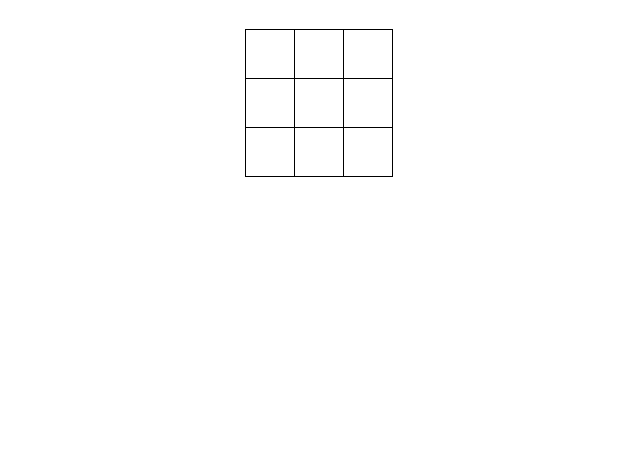
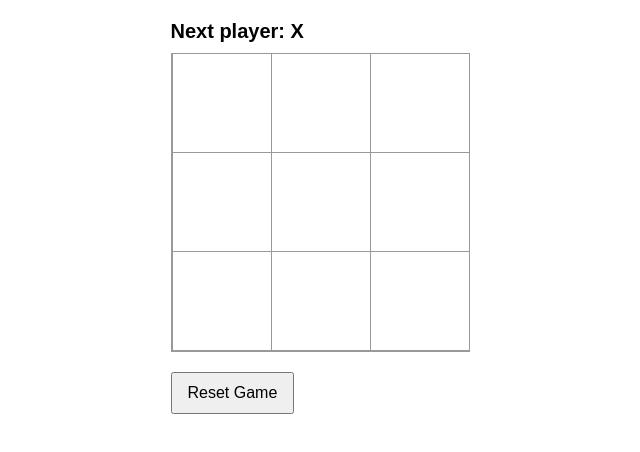
Before and after one commit to tivrfoa/learning-react, a React (Create React App) app: page /grok3 in a window 1280 px wide. Shown: the top 452 px of the page, without its empty margins (320-960 px from the left). Built offline with nearby package versions, Linux system fonts and the light colour scheme.

Commit message:
buggy: Gemini 2.5 Pro bug opposite diagonal.
rest is working fine

```diff
--- /dev/null
+++ b/src/Gemini2.5Pro.css
@@ -0,0 +1,59 @@
+/* Add this to your App.css or a relevant CSS file */
+body {
+    font-family: sans-serif;
+    margin: 20px;
+    padding: 0;
+    display: flex;
+    justify-content: center;
+    align-items: center;
+    flex-direction: column; /* Center the game */
+  }
+
+  .status {
+    margin-bottom: 10px;
+    font-size: 20px;
+    font-weight: bold;
+  }
+
+  .board-container {
+    position: relative; /* Important for positioning the line */
+    display: flex;
+    flex-direction: column;
+    border: 1px solid #999; /* Optional: border around the whole board */
+  }
+
+  .board-row {
+    display: flex;
+  }
+
+  .square {
+    width: 100px;   /* IMPORTANT: Match this in getLineStyle */
+    height: 100px;  /* IMPORTANT: Match this in getLineStyle */
+    background: #fff;
+    border: 1px solid #999;
+    font-size: 50px; /* Increased font size for X/O */
+    font-weight: bold;
+    line-height: 100px; /* Vertically center X/O */
+    text-align: center;
+    margin-right: -1px; /* Collapse borders */
+    margin-top: -1px;   /* Collapse borders */
+    padding: 0;
+    cursor: pointer;
+  }
+
+  .square:focus {
+    outline: none;
+  }
+
+  .winner-line {
+    /* Styles are applied dynamically via the 'style' prop in React */
+    /* You can add a default transition here if you like */
+    transition: width 0.5s ease-in-out, height 0.5s ease-in-out, transform 0.5s ease-in-out;
+  }
+
+  button { /* Style for the reset button */
+    margin-top: 20px;
+    padding: 10px 15px;
+    font-size: 16px;
+    cursor: pointer;
+  }
--- /dev/null
+++ b/src/Gemini2.5Pro.js
@@ -0,0 +1,201 @@
+import { useState } from 'react';
+import "./Gemini2.5Pro.css";
+
+function Square({ value, onSquareClick }) {
+  return (
+    <button className="square" onClick={onSquareClick}>
+      {value}
+    </button>
+  );
+}
+
+// This global board variable is problematic for React's rendering and state management.
+// It's better to derive the board state from the `squares` array directly within the component
+// or pass it down if multiple components need it in a more complex scenario.
+// For this example, we'll adapt the logic but ideally, this would be refactored.
+const boardLogic = {
+  getBoard: (squares) => {
+    const currentBoard = [];
+    for (let r = 0; r < 3; r++) {
+      currentBoard[r] = [];
+      for (let c = 0; c < 3; c++) {
+        currentBoard[r][c] = squares[r * 3 + c];
+      }
+    }
+    return currentBoard;
+  },
+  checkDir: function (r, c, dr, dc, v, currentBoard) {
+    for (let i = 0; i < 3; i++, r += dr, c += dc) {
+      if (r < 0 || r >= 3 || c < 0 || c >= 3 || !currentBoard[r][c] || currentBoard[r][c] !== v) {
+        return false;
+      }
+    }
+    return true;
+  }
+};
+
+const rowColumnMap = [];
+for (let r = 0; r < 3; r++) {
+  for (let c = 0; c < 3; c++) {
+    rowColumnMap.push([r, c]);
+  }
+}
+
+export default function Board() {
+  const [winnerInfo, setWinnerInfo] = useState(null); // Stores { winner: 'X', line: [0,1,2], type: 'horizontal-0' }
+  const [turn, setTurn] = useState('X');
+  const [squares, setSquares] = useState(Array(9).fill(null));
+
+  function handleClick(i) {
+    if (squares[i] !== null || winnerInfo) return; // Prevent moves if square is taken or game over
+
+    const v = turn;
+    const nextSquares = squares.slice();
+    nextSquares[i] = v;
+    setSquares(nextSquares);
+
+    const currentBoardState = boardLogic.getBoard(nextSquares); // Get current board from squares
+
+    const [r, c] = rowColumnMap[i];
+    let result = null;
+    let lineDetails = null;
+
+    // Check columns
+    for (let col = 0; col < 3; col++) {
+      if (boardLogic.checkDir(0, col, 1, 0, v, currentBoardState)) {
+        result = v + ' won vertical';
+        lineDetails = { type: 'vertical', line: [col, col + 3, col + 6], index: col };
+        break;
+      }
+    }
+
+    // Check rows
+    if (!result) {
+      for (let ro = 0; ro < 3; ro++) {
+        if (boardLogic.checkDir(ro, 0, 0, 1, v, currentBoardState)) {
+          result = v + ' won horizontal';
+          lineDetails = { type: 'horizontal', line: [ro * 3, ro * 3 + 1, ro * 3 + 2], index: ro };
+          break;
+        }
+      }
+    }
+
+    // Check main diagonal
+    if (!result) {
+      if (boardLogic.checkDir(0, 0, 1, 1, v, currentBoardState)) {
+        result = v + ' won main diagonal';
+        lineDetails = { type: 'diagonal-main', line: [0, 4, 8] };
+      }
+    }
+
+    // Check opposite diagonal
+    if (!result) {
+      if (boardLogic.checkDir(0, 2, 1, -1, v, currentBoardState)) { // Corrected checkDir call for opposite diagonal
+        result = v + ' won opposite diagonal';
+        lineDetails = { type: 'diagonal-opposite', line: [2, 4, 6] };
+      }
+    }
+
+    if (result) {
+      setWinnerInfo({ winner: v, line: lineDetails.line, type: lineDetails.type, index: lineDetails.index });
+    } else if (nextSquares.every(square => square !== null)) {
+      setWinnerInfo({ winner: 'Draw', line: null, type: 'draw' });
+      result = 'Draw';
+    }
+
+    if (!result) { // Only change turn if no winner and not a draw
+        setTurn(turn === 'X' ? 'O' : 'X');
+    }
+  }
+
+  // Function to calculate line style
+  const getLineStyle = () => {
+    if (!winnerInfo || !winnerInfo.line) return {};
+
+    const { type, index } = winnerInfo;
+    // Assuming square size is 100px and gap is 0 for simplicity here.
+    // You'll need to adjust these based on your actual CSS for .square
+    const squareSize = 100; // Match this with your .square CSS width/height
+    const boardPadding = 5; // If your board has padding
+    const lineThickness = 8;
+
+    const commonStyle = {
+      position: 'absolute',
+      backgroundColor: 'red', // Line color
+      height: `${lineThickness}px`,
+      width: `${squareSize * 3 - 2 * boardPadding}px`, // Default for horizontal
+      transformOrigin: 'top left',
+      zIndex: 1,
+    };
+
+    switch (type) {
+      case 'horizontal':
+        return {
+          ...commonStyle,
+          top: `${squareSize * index + squareSize / 2 - lineThickness / 2 + boardPadding}px`,
+          left: `${boardPadding}px`,
+        };
+      case 'vertical':
+        return {
+          ...commonStyle,
+          width: `${lineThickness}px`,
+          height: `${squareSize * 3 - 2 * boardPadding}px`,
+          top: `${boardPadding}px`,
+          left: `${squareSize * index + squareSize / 2 - lineThickness / 2 + boardPadding}px`,
+        };
+      case 'diagonal-main':
+        return {
+          ...commonStyle,
+          width: `${Math.sqrt(2) * (squareSize * 3 - 2 * boardPadding - squareSize/3)}px`, // Adjusted length for diagonal
+          top: `${boardPadding + squareSize/6}px`,
+          left: `${boardPadding + squareSize/6}px`,
+          transform: 'rotate(45deg)',
+        };
+      case 'diagonal-opposite':
+        return {
+          ...commonStyle,
+          width: `${Math.sqrt(2) * (squareSize * 3 - 2 * boardPadding - squareSize/3)}px`,
+          top: `${boardPadding + squareSize/6}px`,
+          left: `${squareSize * 3 - boardPadding - squareSize/6}px`, // Adjusted left for opposite diagonal
+          transform: 'rotate(135deg)',
+          transformOrigin: 'top right',
+        };
+      default:
+        return {};
+    }
+  };
+
+  const status = winnerInfo ? (winnerInfo.winner === 'Draw' ? 'It\'s a Draw!' : `Winner: ${winnerInfo.winner}`) : `Next player: ${turn}`;
+
+  return (
+    <>
+      <div className="status">{status}</div>
+      <div className="board-container"> {/* Added a container for relative positioning of the line */}
+        <div className="board-row">
+          <Square value={squares[0]} onSquareClick={() => handleClick(0)} />
+          <Square value={squares[1]} onSquareClick={() => handleClick(1)} />
+          <Square value={squares[2]} onSquareClick={() => handleClick(2)} />
+        </div>
+        <div className="board-row">
+          <Square value={squares[3]} onSquareClick={() => handleClick(3)} />
+          <Square value={squares[4]} onSquareClick={() => handleClick(4)} />
+          <Square value={squares[5]} onSquareClick={() => handleClick(5)} />
+        </div>
+        <div className="board-row">
+          <Square value={squares[6]} onSquareClick={() => handleClick(6)} />
+          <Square value={squares[7]} onSquareClick={() => handleClick(7)} />
+          <Square value={squares[8]} onSquareClick={() => handleClick(8)} />
+        </div>
+        {winnerInfo && winnerInfo.line && (
+          <div className="winner-line" style={getLineStyle()}></div>
+        )}
+      </div>
+      <button onClick={() => { // Reset button
+          setSquares(Array(9).fill(null));
+          setTurn('X');
+          setWinnerInfo(null);
+          // Reset the global board if you were to keep it, but it's better to remove its direct use.
+      }}>Reset Game</button>
+    </>
+  );
+}
--- a/src/index.js
+++ b/src/index.js
@@ -1,8 +1,7 @@
 import React, { StrictMode } from "react";
 import { createRoot } from "react-dom/client";
-import "./styles.css";
 
-import App from "./Grok3";
+import App from "./Gemini2.5Pro";
 
 const root = createRoot(document.getElementById("root"));
 root.render(
```
